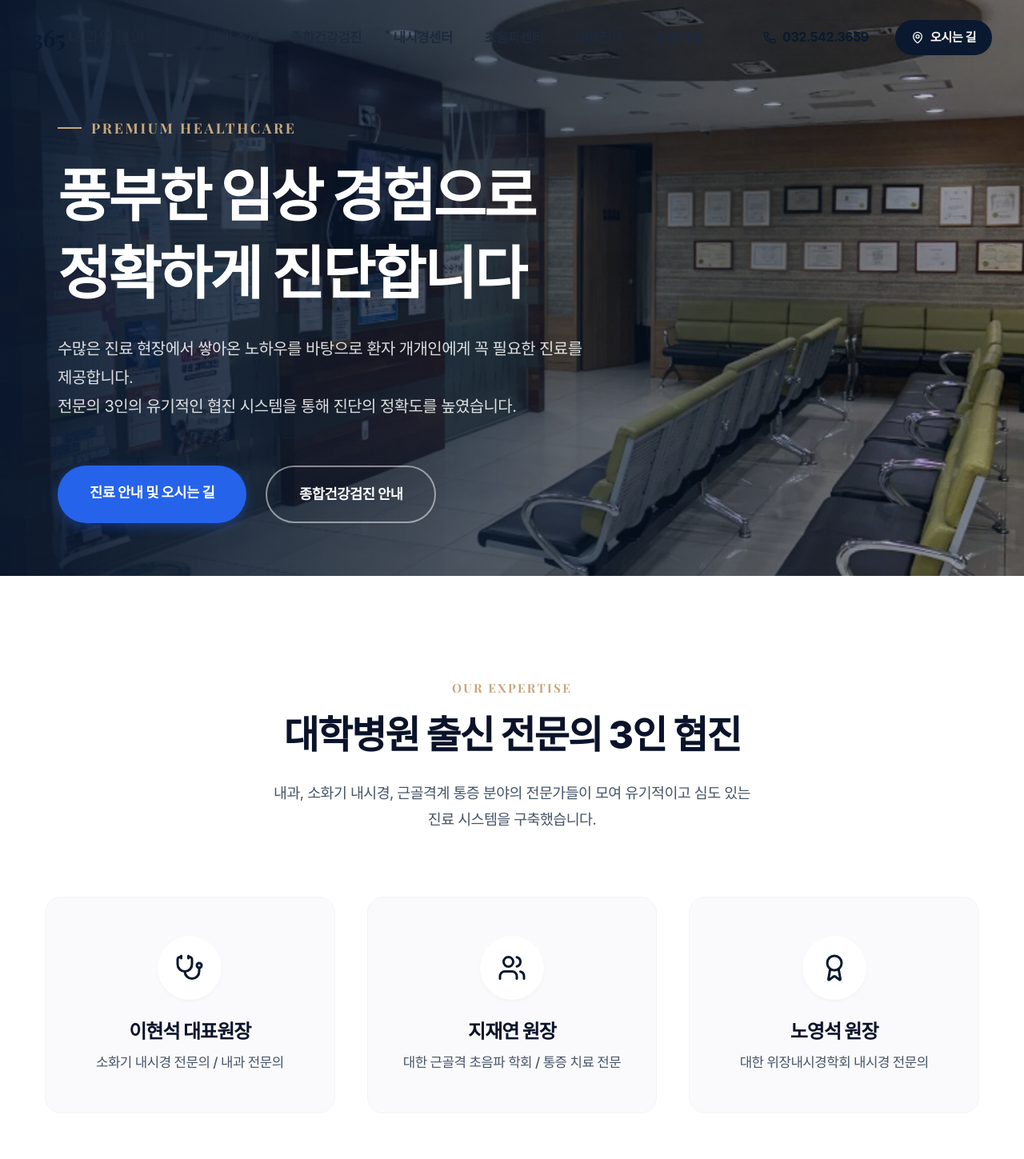
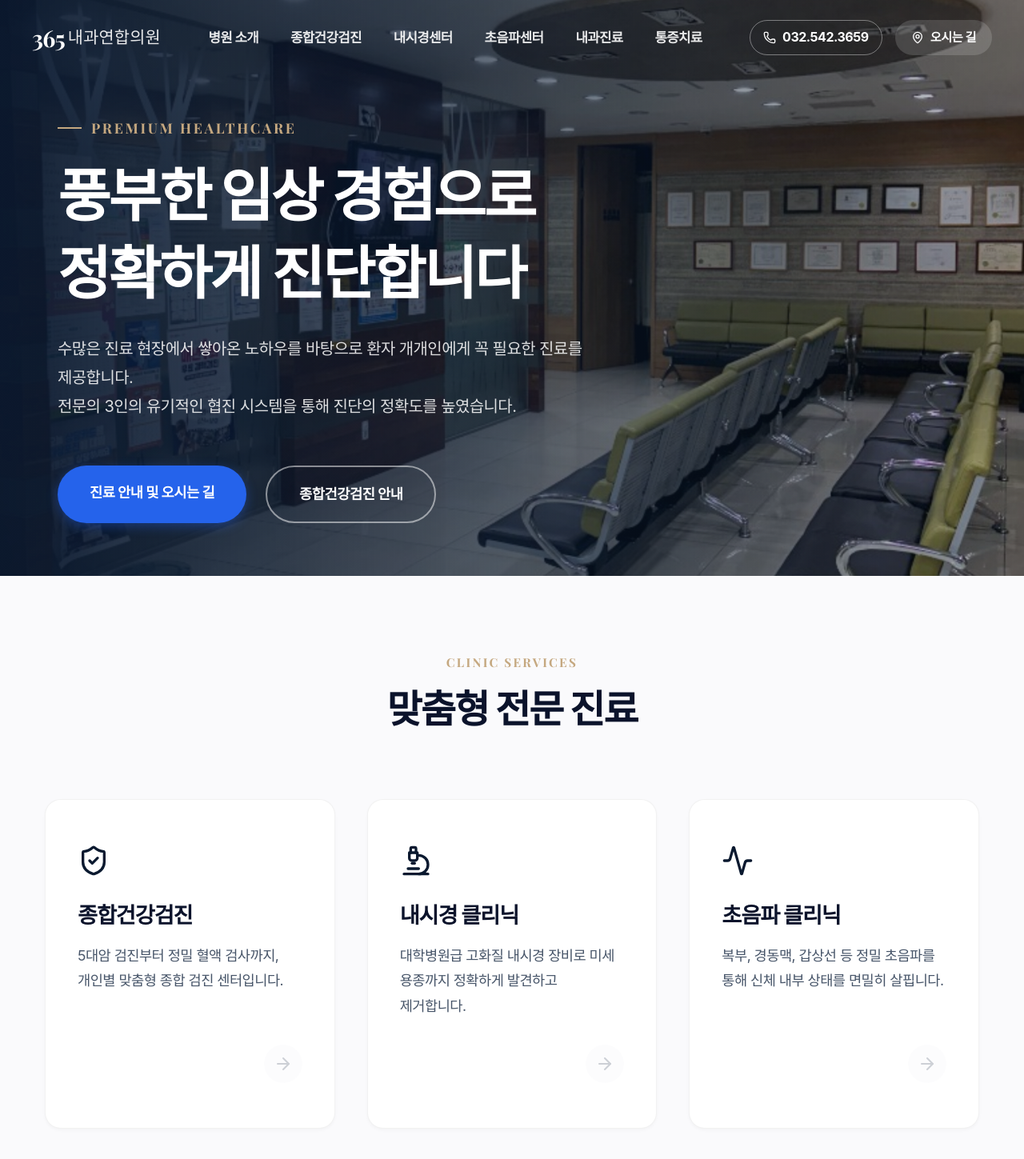
Before and after one commit to bnam1321-bit/365-clinic-web, a Next.js app: page / in a window 1280 px wide. Shown: the top 1449 px of the page at 80% size. Built offline with nearby package versions, Linux system fonts and the light colour scheme; a web font is replaced by a local one.

Commit message:
Fix header text color, remove synergy section, update footer text

```diff
--- a/src/app/page.tsx
+++ b/src/app/page.tsx
@@ -30,40 +30,6 @@ export default function Home() {
         </div>
       </section>
 
-      {/* 2. Medical Team / Synergy Section */}
-      <section className={styles.synergySection}>
-        <div className={`container`}>
-            <div className={styles.sectionHeader}>
-                <span className={styles.sectionSubtitle}>OUR EXPERTISE</span>
-                <h2 className={styles.sectionTitle}>대학병원 출신 전문의 3인 협진</h2>
-                <p className={styles.sectionDesc}>내과, 소화기 내시경, 근골격계 통증 분야의 전문가들이 모여 유기적이고 심도 있는 진료 시스템을 구축했습니다.</p>
-            </div>
-
-            <div className={styles.doctorsGrid}>
-                <FadeIn delay={0.1}>
-                    <div className={styles.doctorCard}>
-                        <div className={styles.doctorIcon}><Stethoscope size={36} /></div>
-                        <h3>이현석 대표원장</h3>
-                        <p>소화기 내시경 전문의 / 내과 전문의</p>
-                    </div>
-                </FadeIn>
-                <FadeIn delay={0.2}>
-                    <div className={styles.doctorCard}>
-                        <div className={styles.doctorIcon}><Users size={36} /></div>
-                        <h3>지재연 원장</h3>
-                        <p>대한 근골격 초음파 학회 / 통증 치료 전문</p>
-                    </div>
-                </FadeIn>
-                <FadeIn delay={0.3}>
-                    <div className={styles.doctorCard}>
-                        <div className={styles.doctorIcon}><Award size={36} /></div>
-                        <h3>노영석 원장</h3>
-                        <p>대한 위장내시경학회 내시경 전문의</p>
-                    </div>
-                </FadeIn>
-            </div>
-        </div>
-      </section>
 
       {/* 3. Services Grid (6-Card Menu) - High Visibility */}
       <section className={styles.services}>
--- a/src/components/layout/Footer.tsx
+++ b/src/components/layout/Footer.tsx
@@ -23,7 +23,7 @@ export default function Footer() {
                             </ul>
                         </div>
                         <div className={styles.linkGroup}>
-                            <h3>고객 센터</h3>
+                            <h3>전화 번호</h3>
                             <ul>
                                 <li className={styles.contactItem}><Phone size={16} /> 032-542-3659</li>
                                 <li className={styles.contactItem}><Printer size={16} /> 032-542-3660 (FAX)</li>
--- a/src/components/layout/Header.module.css
+++ b/src/components/layout/Header.module.css
@@ -28,20 +28,30 @@
     font-size: 1.8rem;
     font-family: var(--font-serif);
     font-weight: 800;
-    color: var(--color-primary);
+    color: white;
     text-decoration: none;
     letter-spacing: var(--tracking-normal);
     display: flex;
     align-items: center;
+    transition: color var(--transition-fast);
+}
+
+.header.scrolled .logo {
+    color: var(--color-primary);
 }
 
 .logo span {
     font-family: var(--font-pretendard);
-    color: var(--color-text-primary);
+    color: rgba(255, 255, 255, 0.9);
     font-weight: 500;
     font-size: 1.3rem;
     margin-left: 0.25rem;
     letter-spacing: var(--tracking-wide);
+    transition: color var(--transition-fast);
+}
+
+.header.scrolled .logo span {
+    color: var(--color-text-primary);
 }
 
 /* Desktop Navigation */
@@ -58,7 +68,7 @@
 }
 
 .navLink {
-    color: var(--color-text-primary);
+    color: rgba(255, 255, 255, 0.9);
     font-weight: 600;
     font-size: 1.05rem;
     text-decoration: none;
@@ -68,7 +78,15 @@
     letter-spacing: var(--tracking-tight);
 }
 
+.header.scrolled .navLink {
+    color: var(--color-text-primary);
+}
+
 .navLink:hover {
+    color: white;
+}
+
+.header.scrolled .navLink:hover {
     color: var(--color-secondary);
 }
 
@@ -98,17 +116,26 @@
     display: flex;
     align-items: center;
     gap: 0.5rem;
-    color: var(--color-primary);
+    color: white;
     font-weight: 700;
     font-size: 1rem;
     text-decoration: none;
     padding: 0.5rem 1rem;
     border-radius: var(--radius-full);
-    border: 1px solid rgba(10, 25, 47, 0.1);
+    border: 1px solid rgba(255, 255, 255, 0.4);
     transition: all var(--transition-fast);
 }
 
+.header.scrolled .phoneBtn {
+    color: var(--color-primary);
+    border: 1px solid rgba(10, 25, 47, 0.1);
+}
+
 .phoneBtn:hover {
+    background-color: rgba(255, 255, 255, 0.1);
+}
+
+.header.scrolled .phoneBtn:hover {
     background-color: rgba(10, 25, 47, 0.04);
 }
 
@@ -116,7 +143,7 @@
     display: flex;
     align-items: center;
     gap: 0.5rem;
-    background-color: var(--color-primary);
+    background-color: rgba(255, 255, 255, 0.15);
     color: white;
     font-weight: 600;
     font-size: 0.95rem;
@@ -124,20 +151,34 @@
     padding: 0.6rem 1.25rem;
     border-radius: var(--radius-full);
     transition: all var(--transition-fast);
+    box-shadow: none;
+}
+
+.header.scrolled .locationBtn {
+    background-color: var(--color-primary);
     box-shadow: var(--shadow-sm);
 }
 
 .locationBtn:hover {
+    background-color: rgba(255, 255, 255, 0.3);
+    transform: translateY(-1px);
+}
+
+.header.scrolled .locationBtn:hover {
     background-color: var(--color-secondary);
     box-shadow: var(--shadow-md);
-    transform: translateY(-1px);
 }
 
 /* Mobile Menu Toggle */
 .menuButton {
     display: block;
+    color: white;
+    z-index: 1001; /* Keep above mobile nav */
+    transition: color var(--transition-fast);
+}
+
+.header.scrolled .menuButton {
     color: var(--color-primary);
-    z-index: 1001; /* Keep above mobile nav */
 }
 
 /* Mobile Navigation Overlay */
```
